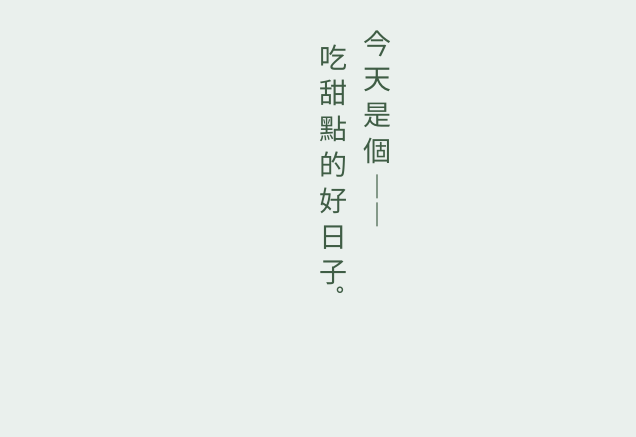
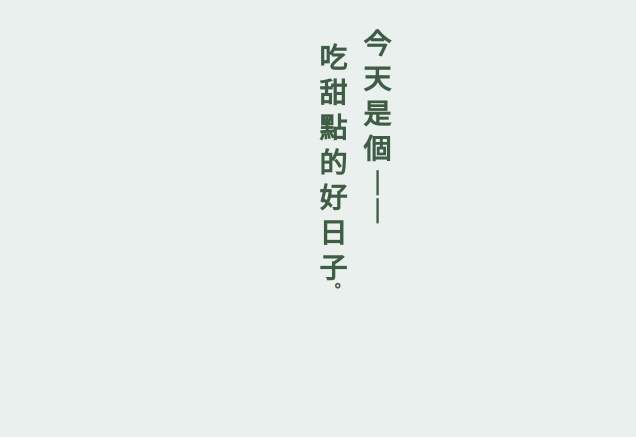
Before and after one commit to jayredk/week3, a plain HTML site: page index.html in a window 1280 px wide. Shown: the part 1966-2403 px from the top of the page, 644-1280 px from the left. Drawn offline with Linux system fonts and the light colour scheme.

Commit message:
Update style.css

```diff
--- a/css/style.css
+++ b/css/style.css
@@ -503,7 +503,8 @@ body{
 }
 .footer-content-slogan p{
   font-size: 28px;
-  font-weight: 400;
+  font-family: "游明朝体", "Yu Mincho", YuMincho, "ヒラギノ明朝 Pro", "Hiragino Mincho Pro", "MS P明朝", "MS PMincho", serif;
+  font-weight: 600;
   line-height: 32px;
   color: #3F5D45;
   writing-mode: vertical-rl;
```
